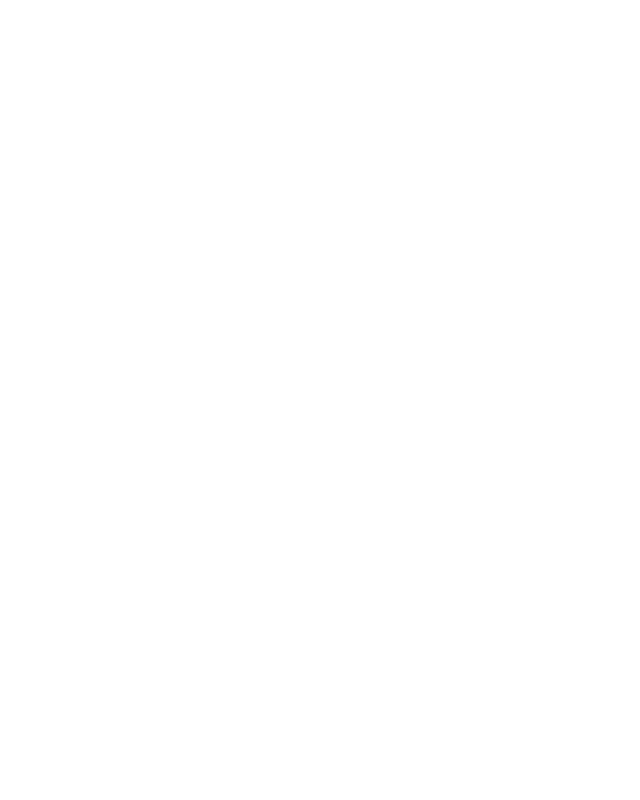
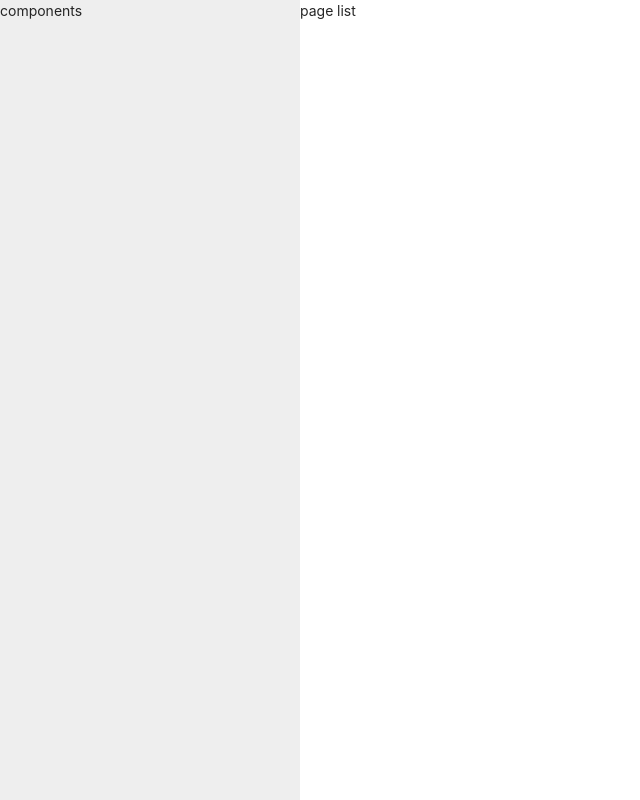
Before and after one commit to UncleYee/mango-admin, a React (Create React App) app: page /detail/1 in a window 1280 px wide. Shown: the whole page, without its empty margins (0-640 px from the left). Built offline with nearby package versions, Linux system fonts and the light colour scheme.

Commit message:
feat: 基础布局 & 页面配置

```diff
--- a/src/containers/Home/index.tsx
+++ /dev/null
@@ -1,12 +0,0 @@
-import React from 'react';
-
-import { Button } from 'antd';
-
-const Home = () => (
-  <div>
-    Home
-    <Button>123111123</Button>
-  </div>
-);
-
-export default Home;
--- a/src/containers/Login/index.tsx
+++ /dev/null
@@ -1,7 +0,0 @@
-import React from 'react';
-
-const Login = () => (
-  <div>Login</div>
-);
-
-export default Login;
--- a/src/containers/NotFound/index.tsx
+++ /dev/null
@@ -1,7 +0,0 @@
-import React from 'react';
-
-const NotFound = () => (
-  <div>404 Not Found</div>
-)
-
-export default NotFound;
--- a/src/containers/PageDetail/index.module.scss
+++ b/src/containers/PageDetail/index.module.scss
@@ -11,6 +11,12 @@
 
     .content {
       flex: 1;
+      overflow: overlay;
+
+      iframe {
+        width: 375px;
+        min-height: 1800px;
+      }
     }
   }
 }
--- a/src/containers/PageDetail/index.tsx
+++ b/src/containers/PageDetail/index.tsx
@@ -18,7 +18,7 @@ const PageDetail: React.FC = () => {
         </div>
       </div>
     </div>
-  )
+  );
 };
 
 export default PageDetail;
--- a/src/containers/PageList/index.tsx
+++ b/src/containers/PageList/index.tsx
@@ -11,6 +11,6 @@ const PageList: React.FC = () => {
       page list
     </div>
   );
-}
+};
 
 export default PageList;
--- a/src/index.tsx
+++ b/src/index.tsx
@@ -7,5 +7,5 @@ ReactDOM.render(
   <React.StrictMode>
     <Routes />
   </React.StrictMode>,
-  document.getElementById('root')
+  document.getElementById('root'),
 );
--- a/src/router.tsx
+++ b/src/router.tsx
@@ -4,20 +4,14 @@ import {
   Route,
 } from 'react-router-dom';
 
-import Home from './containers/Home';
-import Login from './containers/Login';
-import NotFound from './containers/NotFound';
 import PageList from './containers/PageList';
 import PageDetail from './containers/PageDetail';
 
 export default function Routes() {
   return (
     <Router>
-      <Route path="/" exact={true} component={Home} />
-      <Route path="/login" exact={true} component={Login} />
-      <Route path="/404" exact={true} component={NotFound} />
-      <Route path="/page-list" exact={true} component={PageList} />
-      <Route path="/page-detail/:id" exact={true} component={PageDetail} />
+      <Route path="/" exact component={PageList} />
+      <Route path="/detail/:id" exact component={PageDetail} />
     </Router>
   );
 }
--- a/tsconfig.json
+++ b/tsconfig.json
@@ -18,7 +18,7 @@
     "resolveJsonModule": true,
     "isolatedModules": true,
     "noEmit": true,
-    "jsx": "react"
+    "jsx": "react-jsx"
   },
   "include": [
     "src"
```
